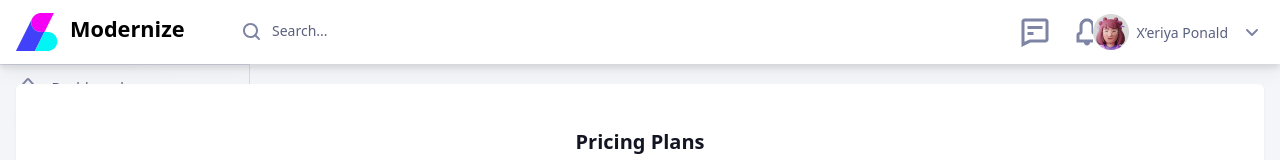
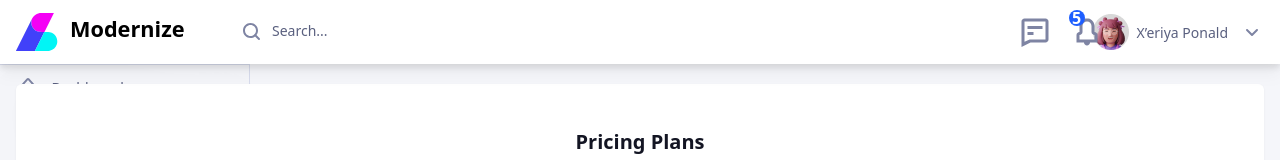
Before and after one commit to realAdif/greenbase-front-end, a React (Vite) app: page / in a window 1280 px wide. Shown: the top 160 px of the page. Built offline with nearby package versions, Linux system fonts and the light colour scheme.

Commit message:
sidebar and navbar style update

```diff
--- a/src/App.jsx
+++ b/src/App.jsx
@@ -13,7 +13,7 @@ function App() {
         <aside className="flex-none min-w-[250px] fixed left-0 mt-16">
           <Sidebar />
         </aside>
-        <div className="flex-1 p-4 container mx-auto ">
+        <div className="flex-1 p-4 container mx-auto">
           <h1>Chose a Plan</h1>
           <PricingPlan />
           <FAQPage />
--- a/src/components/IconComponent.jsx
+++ b/src/components/IconComponent.jsx
@@ -7,6 +7,7 @@ import bellIcon from '../assets/icon/bell-icon.svg';
 import arrowdownIcon from '../assets/icon/arrow-down.svg';
 import greenTickIcon from '../assets/icon/green-tick.svg';
 import roundedIcon from '../assets/icon/rounded-icon.svg';
+import badgeIcon from '../assets/icon/16badge.svg';
 
 const images = {
   modernizeIcon,
@@ -16,15 +17,17 @@ const images = {
   arrowdownIcon,
   greenTickIcon,
   roundedIcon,
+  badgeIcon,
 };
 
-const IconComponent = ({ imgKey, alt }) => {
-  return <img src={images[imgKey]} alt={alt} />;
+const IconComponent = ({ imgKey, alt, className }) => {
+  return <img src={images[imgKey]} alt={alt} className={className} />;
 };
 
 IconComponent.propTypes = {
   imgKey: PropTypes.string.isRequired,
   alt: PropTypes.string.isRequired,
+  className: PropTypes.string,
 };
 
 export default IconComponent;
--- a/src/components/Navbar.jsx
+++ b/src/components/Navbar.jsx
@@ -15,9 +15,18 @@ function Navbar() {
       </div>
       {/* links */}
       <div className="flex gap-3">
-        <div className="flex gap-x-4">
+        <div className="flex gap-x-4 relative">
           <IconComponent imgKey="chatIcon" alt="chat icon" />
-          <IconComponent imgKey="bellIcon" alt="bell icon" />
+
+          <div className=" absolute -right-1 -top-1 bg-primary rounded-full w-4 h-4 flex justify-center items-center z-10">
+            <p className="text-white font-bold">5</p>
+          </div>
+
+          <IconComponent
+            imgKey="bellIcon"
+            alt="bell icon"
+            className="relative"
+          />
         </div>
         <div className="flex items-center gap-x-2">
           <img src={AvaterIcon} alt="" className="" />
--- a/src/components/Sidebar.jsx
+++ b/src/components/Sidebar.jsx
@@ -3,6 +3,7 @@ import {
   sidebarMiddleList,
   sidebarBottomList,
 } from '../utils/sidebarList';
+import IconComponent from './IconComponent';
 
 function Sidebar() {
   return (
@@ -17,6 +18,11 @@ function Sidebar() {
             >
               <img src={list.icon} alt={list.alt} />
               <span>{list.title}</span>
+              <div className="ml-auto">
+                {list.title === 'Orders' ? (
+                  <IconComponent imgKey="badgeIcon" />
+                ) : null}
+              </div>
             </div>
           );
         })}
```
Also changed, not shown: src/assets/icon/16badge.svg (added).
